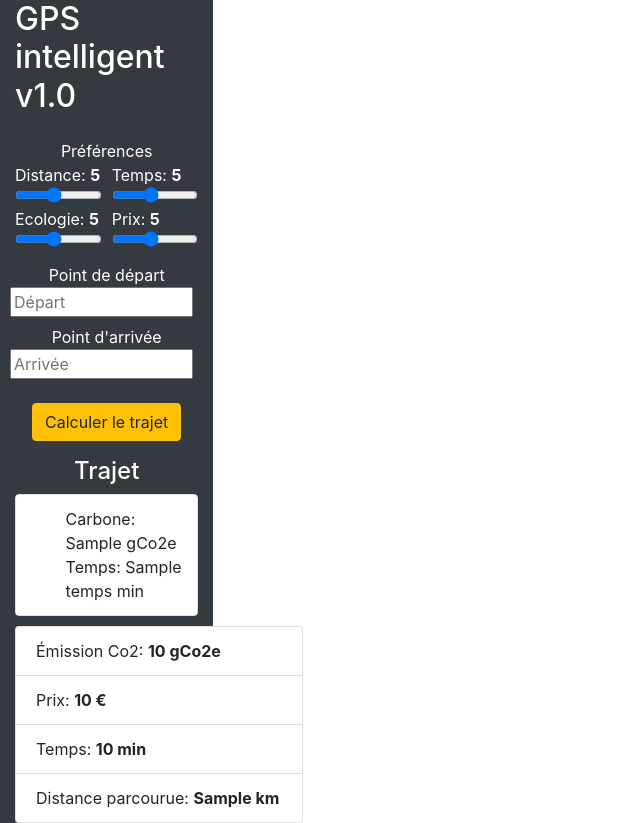
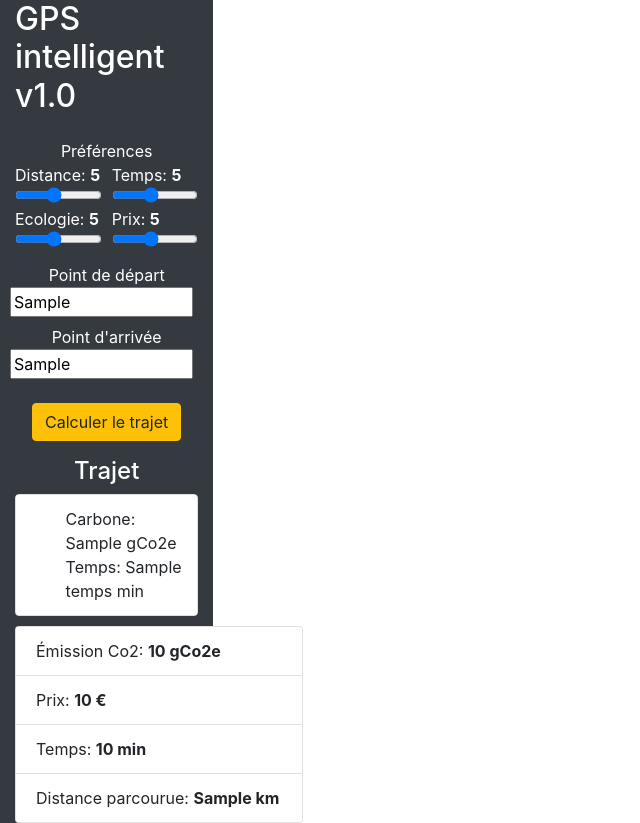
Before and after one commit to fapont/itineraires-intelligents, a Flask app: template webapp/web/templates/base.html in a window 1280 px wide. Shown: the whole page, without its empty margins (0-640 px from the left). Run offline with Flask 2, Linux system fonts and the light colour scheme; the template is opened without the code that fills it: most values are stand-ins (such as "Sample title", 1, 10 or a date in 2020); some libraries are stand-ins or nearby versions.

Commit message:
Amélioration de l'UI

```diff
--- a/webapp/web/templates/base.html
+++ b/webapp/web/templates/base.html
@@ -33,7 +33,7 @@
                 <div class="form-row mb-3">
                   <div class="col input-group">
                     <div class="slidecontainer">
-                      <div class="text-white">Ecologie: <strong id="e-d">5</strong></div>
+                      <div class="text-white">Ecologie: <strong id="n-e">5</strong></div>
                       <input type="range" min="1" max="10" value="5" class="form-control-range" id= "range-e" name="score-ecologie">
                     </div>
                   </div>
@@ -47,7 +47,7 @@
                   <div class="text-center text-white">Point de départ</div>
                   <div class="form-row container-fluid p-0">
                     <div class="dropdown container-fluid p-0">
-                      <input type="text" class="w-100" id="search-from" name="adress-from" placeholder="Départ" oninput="matchNames(this.id)">
+                    <input type="text" class="w-100" id="search-from" name="adress-from" placeholder="Départ" oninput="matchNames(this.id)" value={{ adress_from }}>
                       <div class="dropdown-menu" id="dropdown-from">
                       </div>
                     </div>
@@ -55,7 +55,7 @@
                   <div class="text-center text-white mt-2">Point d'arrivée</div>
                   <div class="form-row container-fluid p-0">
                     <div class="dropdown container-fluid p-0">
-                      <input type="text" class="w-100" id="search-to" name="adress-to" placeholder="Arrivée" oninput="matchNames(this.id)">
+                      <input type="text" class="w-100" id="search-to" name="adress-to" placeholder="Arrivée" oninput="matchNames(this.id)" value={{ adress_to }}>
                       <div class="dropdown-menu" id="dropdown-to">
                       </div>
                     </div>
--- a/webapp/web/views.py
+++ b/webapp/web/views.py
@@ -19,6 +19,8 @@ def compute_trajet():
     # Récupération des coordonnées des adresses
     from_url = "https://api-adresse.data.gouv.fr/search/?q=" + quote(request.form["adress-from"]) + "&type=&autocomplete=1"
     to_url = "https://api-adresse.data.gouv.fr/search/?q=" + quote(request.form["adress-to"]) + "&type=&autocomplete=1"
+    adress_from = request.form["adress-from"]
+    adress_to = request.form["adress-to"]
     fr = j.loads(requests.get(from_url).content.decode())["features"][0]["geometry"]["coordinates"]
     to = j.loads(requests.get(to_url).content.decode())["features"][0]["geometry"]["coordinates"]
 
```
Also changed, not shown: README.md.
